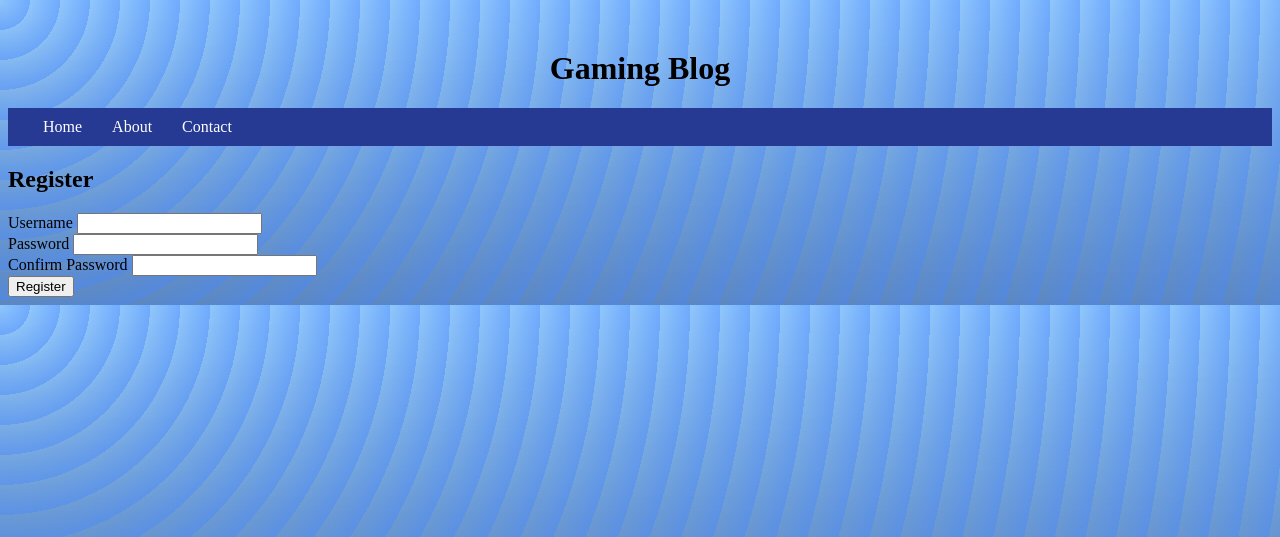
After one commit to Dziabako/GamingBlog, a Flask app: page /register in a window 1280 px wide. The commit adds this page. Shown: the top 537 px of the page. Run offline with Flask 3, Linux system fonts and the light colour scheme.

Commit message:
Created Login and Register forms and finished base functionalities

```diff
--- a/project/app.py
+++ b/project/app.py
@@ -1,7 +1,8 @@
 from flask import Flask
 from extension import db, login_manager
-from models import User
-from bluepprints.main import main
+from models import User, Articles
+from blueprints.main import main
+from blueprints.admin import admin
 
 
 def create_app(database_uri="sqlite:///db.sqlite"):
@@ -9,15 +10,21 @@ def create_app(database_uri="sqlite:///db.sqlite"):
     app.config["SQLALCHEMY_DATABASE_URI"] = database_uri
     app.config["SQLALCHEMY_TRACK_MODIFICATIONS"] = False
     app.config["SECRET_KEY"] = "supersecretkey"
+    app.app_context().push()
+
 
     db.init_app(app)
     login_manager.init_app(app)
 
     @login_manager.user_loader
     def load_user(user_id):
-        return User.query.get(user_id)
+        return User.query.filter(User.id == user_id).first()
 
     app.register_blueprint(main)
+    app.register_blueprint(admin)
+
+    with app.app_context():
+        db.create_all()
 
     return app
 
--- a/project/bluepprints/admin.py
+++ b/project/blueprints/admin.py
@@ -9,7 +9,7 @@ from forms import LoginForm, RegisterForm, CreateArticle, EditArticle
 admin = Blueprint("admin", __name__)
 
 
-@admin.route("/register")
+@admin.route("/register", methods=["GET", "POST"])
 def register():
     form = RegisterForm()
 
@@ -34,7 +34,7 @@ def register():
 
 
 @login_required
-@admin.route("/login")
+@admin.route("/login", methods=["GET", "POST"])
 def login():
     form = LoginForm()
 
@@ -68,7 +68,7 @@ def logout():
 
 
 @login_required
-@admin.route("/create_article")
+@admin.route("/create_article", methods=["GET", "POST"])
 def create_article():
     form = CreateArticle()
 
@@ -79,7 +79,7 @@ def create_article():
         date = form.date.data
         tags = form.tags.data
 
-        new_article = Articles(title=title, content=content, author=author, date=date, tags=tags)
+        new_article = Articles(title=title, content=content, author=author, date=date, tags=tags, user_id=current_user.id)
         db.session.add(new_article)
         db.session.commit()
 
--- a/project/forms.py
+++ b/project/forms.py
@@ -1,6 +1,6 @@
 from flask_wtf import FlaskForm
-from wtforms import StringField, PasswordField, SubmitField, TextAreaField
-from wtforms.validators import DataRequired
+from wtforms import StringField, PasswordField, SubmitField, TextAreaField, DateField
+from wtforms.validators import DataRequired, EqualTo
 
 
 class LoginForm(FlaskForm):
@@ -12,6 +12,7 @@ class LoginForm(FlaskForm):
 class RegisterForm(FlaskForm):
     username = StringField("Username", validators=[DataRequired()])
     password = PasswordField("Password", validators=[DataRequired()])
+    confirm_password = PasswordField("Confirm Password", validators=[DataRequired(), EqualTo("password")])
     submit = SubmitField("Register")
 
 
@@ -19,7 +20,7 @@ class CreateArticle(FlaskForm):
     title = StringField("Title", validators=[DataRequired()])
     content = TextAreaField("Content", validators=[DataRequired()])
     author = StringField("Author", validators=[DataRequired()])
-    date = StringField("Date", validators=[DataRequired()])
+    date = DateField("Date", validators=[DataRequired()])
     tags = StringField("Tags", validators=[DataRequired()])
     submit = SubmitField("Create Article")
 
--- a/project/templates/new_article.html
+++ b/project/templates/new_article.html
@@ -4,7 +4,7 @@
 {% block content %}
 <h1>New Article</h1>
 <div class="container">
-    <form method="POST" class="form" action="{{ url_for('create_article') }}">
+    <form method="POST" class="form" action="{{ url_for('admin.create_article') }}">
         {{ form.csrf_token }}
 
         <div>
--- /dev/null
+++ b/project/templates/register.html
@@ -0,0 +1,28 @@
+{% extends "base.html" %}
+
+
+{% block content %}
+<h2>Register</h2>
+<form method="POST" class="form" action="{{ url_for('admin.register') }}">
+    {{ form.csrf_token }}
+    <div class="form-group">
+        {{ form.username.label}}
+        {{ form.username }}
+    </div>
+
+    <div class="form-group">
+        {{ form.password.label}}
+        {{ form.password }}
+    </div>
+
+    <div class="form-group">
+        {{ form.confirm_password.label}}
+        {{ form.confirm_password }}
+    </div>
+
+    <div class="form-group">
+        {{ form.submit }}
+    </div>
+
+</form>
+{% endblock %}
```
Also changed, not shown: project/models.py (+11 -10 lines), project/templates/login.html (added, +24 -0 lines), project/blueprints/main.py (renamed from project/bluepprints/main.py), 1 other file.
